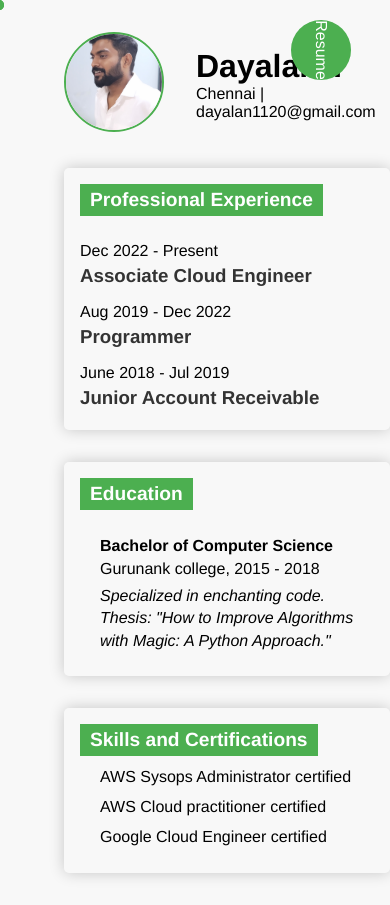
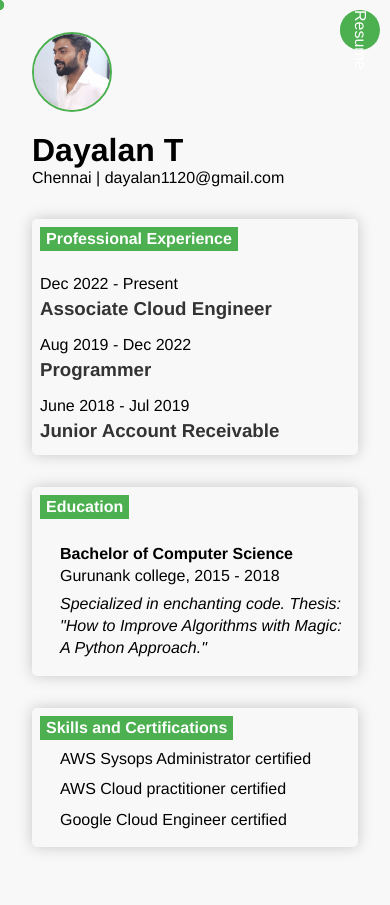
Before and after one commit to DayalanT/portfolio, a plain HTML site: page index.html in a window 390 px wide. After the commit the page ends 879 px from the top, so only its background shows below. Drawn offline with Linux system fonts and the light colour scheme.

Commit message:
Update styles.css

```diff
--- a/styles.css
+++ b/styles.css
@@ -17,6 +17,7 @@ body, html {
     justify-content: start;
     align-items: center;
     margin-bottom: 2em;
+    flex-wrap: wrap; /* Allow wrapping */
 }
 
 .headshot-container {
@@ -84,13 +85,6 @@ li {
 
 .resume-header {
     text-align: center;
-}
-
-.resume-headshot {
-    width: 100px;
-    height: 100px;
-    border-radius: 50%;
-    border: 2px solid #4CAF50;
 }
 
 /* Timeline Styles */
@@ -173,3 +167,51 @@ li {
     0% { transform: rotate(0deg); }
     100% { transform: rotate(360deg); }
 }
+
+/* Responsive Styles */
+@media (max-width: 768px) {
+    body, html {
+        margin-left: 1em;
+        margin-right: 1em;
+    }
+
+    .top-section {
+        flex-direction: column;
+        align-items: flex-start;
+    }
+
+    .headshot-container {
+        margin-right: 0;
+        margin-bottom: 1em;
+    }
+
+    #resume-button {
+        top: 10px;
+        right: 10px;
+        width: 50px;
+        height: 50px;
+        line-height: 50px;
+    }
+
+    .resume-section h2 {
+        font-size: 1em;
+        padding: 3px 6px;
+    }
+
+    .resume-section {
+        padding: 0.5em;
+    }
+}
+
+@media (max-width: 480px) {
+    #resume-button {
+        width: 40px;
+        height: 40px;
+        line-height: 40px;
+    }
+
+    .resume-headshot {
+        width: 80px;
+        height: 80px;
+    }
+}
```
